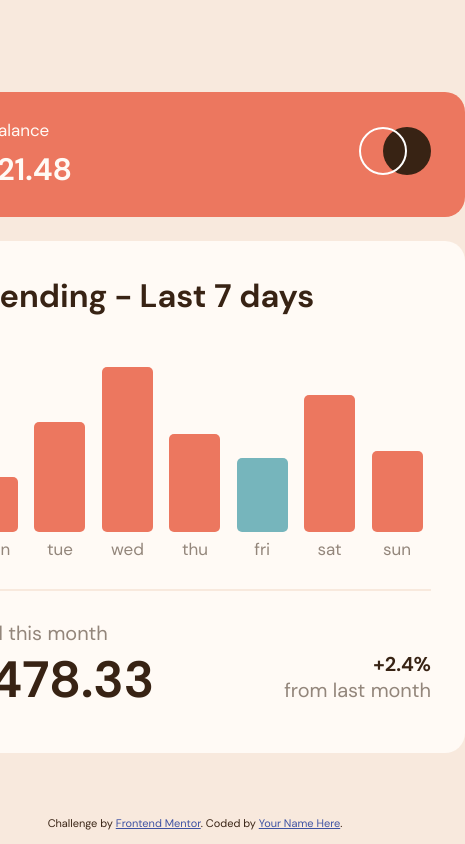
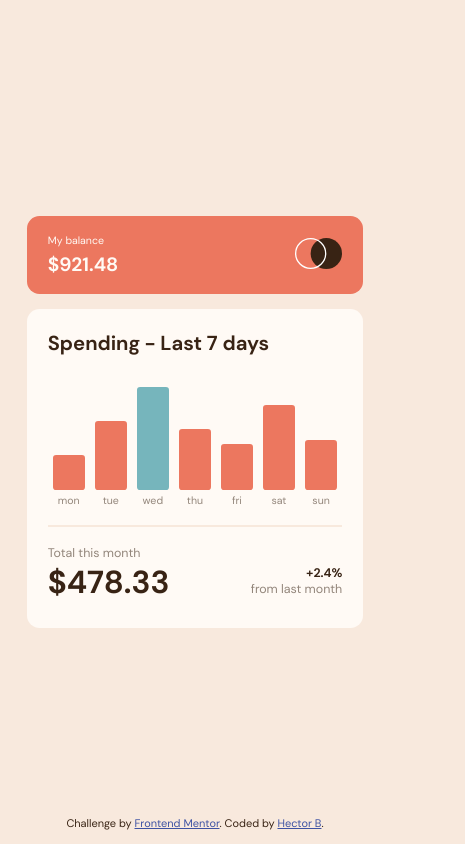
Before and after one commit to hector1234567/expenses-chart-component, a plain HTML site: page index.html in a window 390 px wide. Shown: the whole page, 465 px wide, since content can reach past the window. Drawn offline with Linux system fonts and the light colour scheme.

Commit message:
Responsive

```diff
--- a/index.html
+++ b/index.html
@@ -2,7 +2,7 @@
 <html lang="en">
 <head>
   <meta charset="UTF-8">
-  <meta name="viewport" content="width=device-width, initial-scale=1.0"> <!-- displays site properly based on user's device -->
+  <meta name="viewport" content="width=device-width, initial-scale=1.0">
 
   <link rel="icon" type="image/png" sizes="32x32" href="./images/favicon-32x32.png">
   <link rel="stylesheet" href="style.css">
@@ -27,39 +27,7 @@
         <div class="day__label">$52.36</div>
         <div class="day__bar"></div>
         <div class="day__name">mon</div>
-      </div>
-      <div class="day">
-        <div class="day__label">$52.36</div>
-        <div class="day__bar"></div>
-        <div class="day__name">tue</div>
-      </div>
-      <div class="day">
-        <div class="day__label">$52.36</div>
-        <div class="day__bar"></div>
-        <div class="day__name">wed</div>
-      </div>
-      <div class="day today">
-        <div class="day__label">$52.36</div>
-        <div class="day__bar"></div>
-        <div class="day__name">thu</div>
-      </div>
-      <div class="day">
-        <div class="day__label">$52.36</div>
-        <div class="day__bar"></div>
-        <div class="day__name">fri</div>
-      </div>
-      <div class="day">
-        <div class="day__label">$52.36</div>
-        <div class="day__bar"></div>
-        <div class="day__name">sat</div>
-      </div>
-      <div class="day">
-        <div class="day__label">$52.36</div>
-        <div class="day__bar"></div>
-        <div class="day__name">sun</div>
-      </div> -->
-
-
+      </div>-->
     </div>
     <div class="separator"></div>
     <div class="results">
@@ -74,29 +42,9 @@
     </div>
 
   </main>
-<!--
-  My balance
-  $921.48
-
-  Spending - Last 7 days
-
-  mon
-  tue
-  wed
-  thu
-  fri
-  sat
-  sun
-
-  Total this month
-  $478.33
-
-  +2.4%
-  from last month
-   -->
   <div class="attribution">
     Challenge by <a href="https://www.frontendmentor.io?ref=challenge" target="_blank">Frontend Mentor</a>.
-    Coded by <a href="#">Your Name Here</a>.
+    Coded by <a href="https://github.com/hector1234567/expenses-chart-component">Hector B</a>.
   </div>
 </body>
 </html>
--- a/scripts.js
+++ b/scripts.js
@@ -31,15 +31,14 @@ const data = JSON.parse(JSON.stringify([
 
 const chart = document.querySelector('.chart');
 
-const today = new Date().getDay() - 1;
 const maxAmount = data.reduce((acc, elem) => elem.amount > acc ? elem.amount : acc, 0);
 
-data.forEach((elem, index) => {
-    const height = elem.amount * 165 / maxAmount;
+data.forEach((elem) => {
+    const height = elem.amount * 16.5 / maxAmount;
     chart.insertAdjacentHTML('beforeend', `
-    <div class="day${index === today ? ' today' : ''}">
+    <div class="day${elem.amount === maxAmount ? ' max' : ''}">
       <div class="day__label">$${elem.amount}</div>
-      <div class="day__bar" style="height: ${height}px;"></div>
+      <div class="day__bar" style="height: ${height}rem;"></div>
       <div class="day__name">${elem.day}</div>
     </div>
     `)
--- a/style.css
+++ b/style.css
@@ -94,6 +94,10 @@ main {
     font-size: 3.1rem;
 }
 
+.header-logo img{
+    height: 5rem;
+}
+
 h1 {
     font-family: DMSans-Bold;
     font-weight: 700;
@@ -182,7 +186,7 @@ h1 {
     transition: all .3s;
 }
 
-.today .day__bar {
+.max .day__bar {
     background-color: var(--color-cyan);
 }
 
@@ -196,3 +200,33 @@ h1 {
     font-weight: 500;
     margin-top: .6rem;
 }
+
+@media (max-width: 540px) {
+    html {
+        font-size: 55%;
+    }
+}
+
+@media (max-width: 475px) {
+    html {
+        font-size: 47%;
+    }
+}
+
+@media (max-width: 407px) {
+    html {
+        font-size: 39%;
+    }
+}
+
+@media (max-width: 337px) {
+    html {
+        font-size: 32%;
+    }
+}
+
+@media (max-width: 276px) {
+    html {
+        font-size: 26%;
+    }
+}
```
